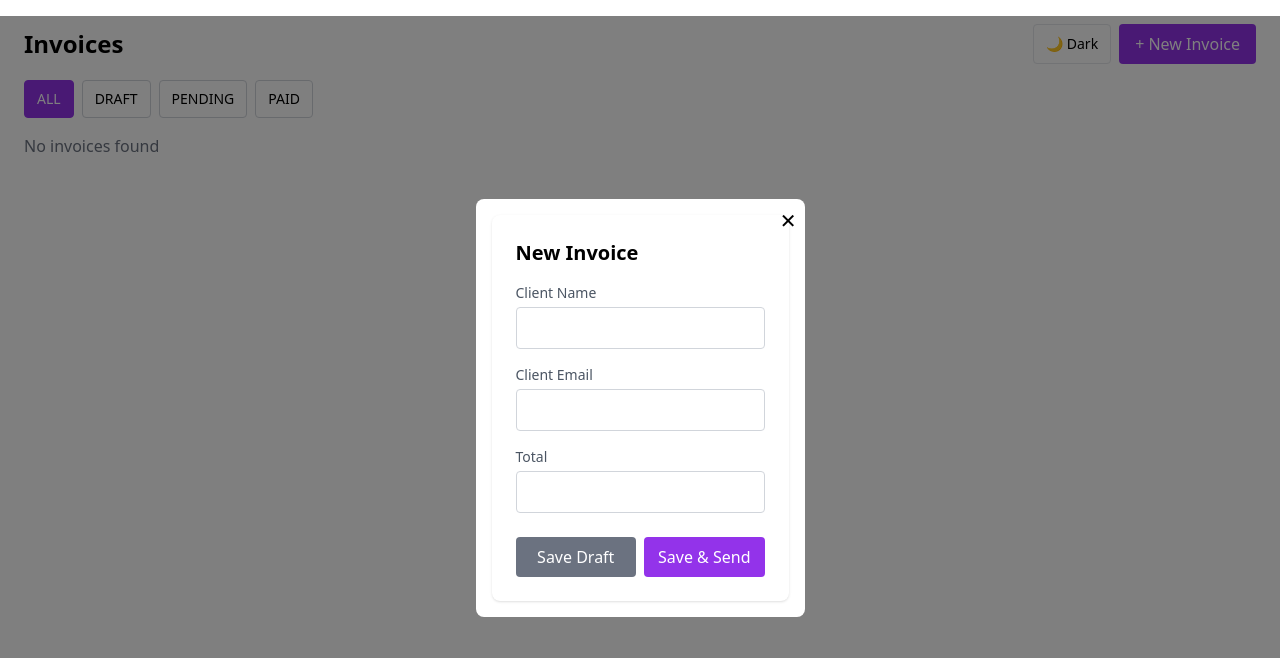
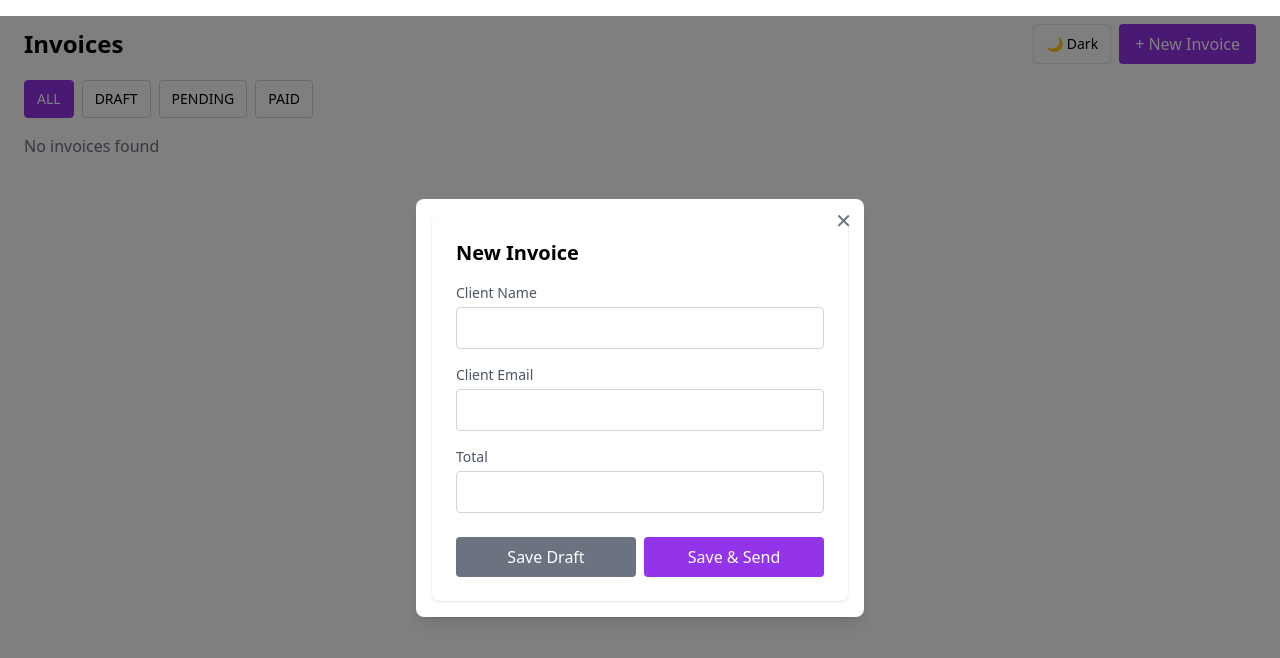
Before and after one commit to JoyEzenwoke/invoice_management-_system, a React (Vite) app in the folder invoice-app/: page / in a window 1280 px wide. Both pictures are taken after a click on the button "+ New Invoice". Shown: the top 658 px of the page. Built offline with nearby package versions, Linux system fonts and the light colour scheme.

Commit message:
Final fixes - validation and accessibility

```diff
--- a/invoice-app/src/components/Modal.jsx
+++ b/invoice-app/src/components/Modal.jsx
@@ -1,13 +1,18 @@
 const Modal = ({ children, close }) => {
   return (
-    <div className="fixed inset-0 bg-black/50 flex items-center justify-center">
-      <div className="bg-white p-4 rounded-lg relative">
+    <div className="fixed inset-0 bg-black/50 flex items-center justify-center z-50">
+
+      {/* MODAL CONTENT */}
+      <div className="bg-white dark:bg-gray-800 text-black dark:text-white p-4 rounded-lg relative w-full max-w-md mx-4 shadow-lg">
+
+        {/* CLOSE BUTTON */}
         <button
           onClick={close}
-          className="absolute top-2 right-2 text-xl"
+          className="absolute top-2 right-3 text-xl text-gray-500 hover:text-red-500"
         >
           ✕
         </button>
+
         {children}
       </div>
     </div>
```
